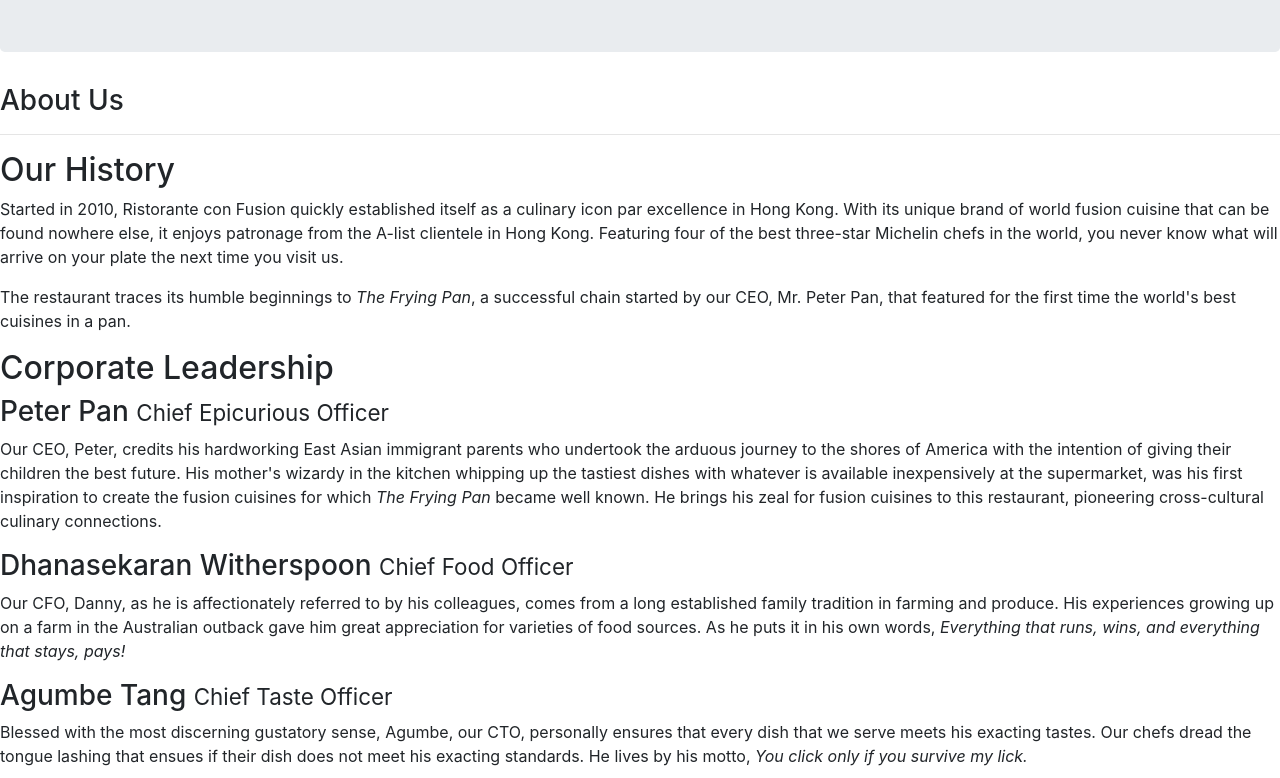
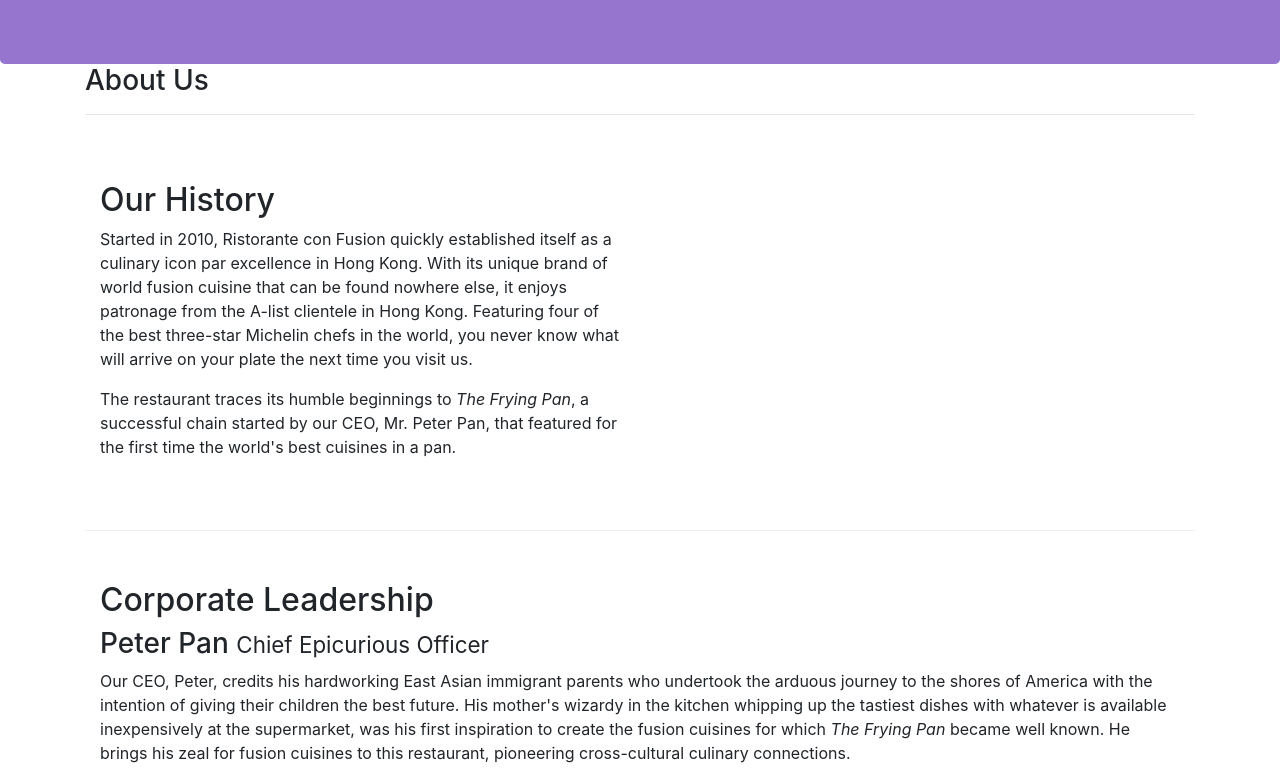
Before and after one commit to martinlud136/conFusion, a website: page aboutus.html in a window 1280 px wide. Shown: the part 220-998 px from the top of the page. Drawn offline with nearby package versions, Linux system fonts and the light colour scheme.

Commit message:
pagina aboutus.html

```diff
--- a/aboutus.html
+++ b/aboutus.html
@@ -8,6 +8,7 @@
     <meta name="viewport" content="width=device-width, initial-scale=1, shrink-to-fit=no">
     <meta http-equiv="x-ua-compatible" content="ie=edge">
     <link rel="stylesheet" href="node_modules/bootstrap/dist/css/bootstrap.min.css">
+    <link rel="stylesheet" href="./css/styles.css">
 </head>
 
 <body>
@@ -25,7 +26,7 @@
         </div>
     </header>
 
-    <div>
+    <div  class="container">
         <div>
             <div>
                <h3>About Us</h3>
@@ -33,28 +34,28 @@
             </div>
         </div>
 
-        <div>
-            <div>
+        <div  class="row row-content">
+            <div class="col-12 col-sm-6">
                 <h2>Our History</h2>
                 <p>Started in 2010, Ristorante con Fusion quickly established itself as a culinary icon par excellence in Hong Kong. With its unique brand of world fusion cuisine that can be found nowhere else, it enjoys patronage from the A-list clientele in Hong Kong.  Featuring four of the best three-star Michelin chefs in the world, you never know what will arrive on your plate the next time you visit us.</p>
                 <p>The restaurant traces its humble beginnings to <em>The Frying Pan</em>, a successful chain started by our CEO, Mr. Peter Pan, that featured for the first time the world's best cuisines in a pan.</p>
             </div>
-            <div>
+            <div class="col-12 col-sm">
             </div>
         </div>
 
 
-        <div>
-            <div>
+        <div class="row row-content">
+            <div class="col-12">
                 <h2>Corporate Leadership</h2>
                 <h3>Peter Pan <small>Chief Epicurious Officer</small></h3>
-                <p>Our CEO, Peter, credits his hardworking East Asian immigrant parents who undertook the arduous journey to the shores of America with the intention of giving their children the best future. His mother's wizardy in the kitchen whipping up the tastiest dishes with whatever is available inexpensively at the supermarket, was his first inspiration to create the fusion cuisines for which <em>The Frying Pan</em> became well known. He brings his zeal for fusion cuisines to this restaurant, pioneering cross-cultural culinary connections.</p>
+                <p class="d-none d-sm-block">Our CEO, Peter, credits his hardworking East Asian immigrant parents who undertook the arduous journey to the shores of America with the intention of giving their children the best future. His mother's wizardy in the kitchen whipping up the tastiest dishes with whatever is available inexpensively at the supermarket, was his first inspiration to create the fusion cuisines for which <em>The Frying Pan</em> became well known. He brings his zeal for fusion cuisines to this restaurant, pioneering cross-cultural culinary connections.</p>
                 <h3>Dhanasekaran Witherspoon <small>Chief Food Officer</small></h3>
-                <p>Our CFO, Danny, as he is affectionately referred to by his colleagues, comes from a long established family tradition in farming and produce. His experiences growing up on a farm in the Australian outback gave him great appreciation for varieties of food sources. As he puts it in his own words, <em>Everything that runs, wins, and everything that stays, pays!</em></p>
+                <p class="d-none d-sm-block">Our CFO, Danny, as he is affectionately referred to by his colleagues, comes from a long established family tradition in farming and produce. His experiences growing up on a farm in the Australian outback gave him great appreciation for varieties of food sources. As he puts it in his own words, <em>Everything that runs, wins, and everything that stays, pays!</em></p>
                 <h3>Agumbe Tang <small>Chief Taste Officer</small></h3>
-                <p>Blessed with the most discerning gustatory sense, Agumbe, our CTO, personally ensures that every dish that we serve meets his exacting tastes. Our chefs dread the tongue lashing that ensues if their dish does not meet his exacting standards. He lives by his motto, <em>You click only if you survive my lick.</em></p>
+                <p class="d-none d-sm-block">Blessed with the most discerning gustatory sense, Agumbe, our CTO, personally ensures that every dish that we serve meets his exacting tastes. Our chefs dread the tongue lashing that ensues if their dish does not meet his exacting standards. He lives by his motto, <em>You click only if you survive my lick.</em></p>
                 <h3>Alberto Somayya <small>Executive Chef</small></h3>
-                <p>Award winning three-star Michelin chef with wide International experience having worked closely with whos-who in the culinary world, he specializes in creating mouthwatering Indo-Italian fusion experiences. He says, <em>Put together the cuisines from the two craziest cultures, and you get a winning hit! Amma Mia!</em></p>
+                <p class="d-none d-sm-block">Award winning three-star Michelin chef with wide International experience having worked closely with whos-who in the culinary world, he specializes in creating mouthwatering Indo-Italian fusion experiences. He says, <em>Put together the cuisines from the two craziest cultures, and you get a winning hit! Amma Mia!</em></p>
             </div>
        </div>
 
```
Also changed, not shown: index.html (+1 -1 lines), screencapture-extra_small_screen_size.png (added), screencapture_extra_large_screen_size.png (added).
